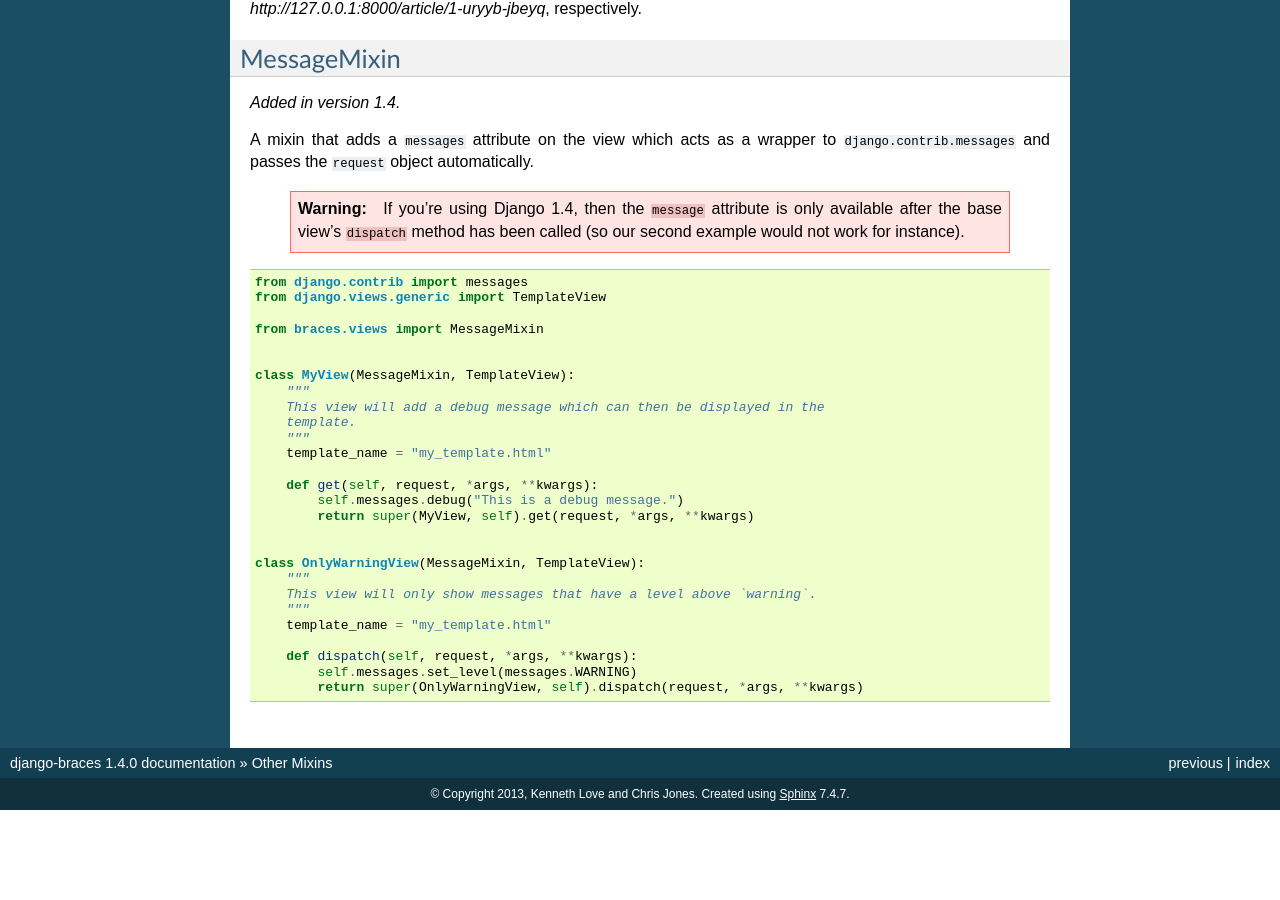
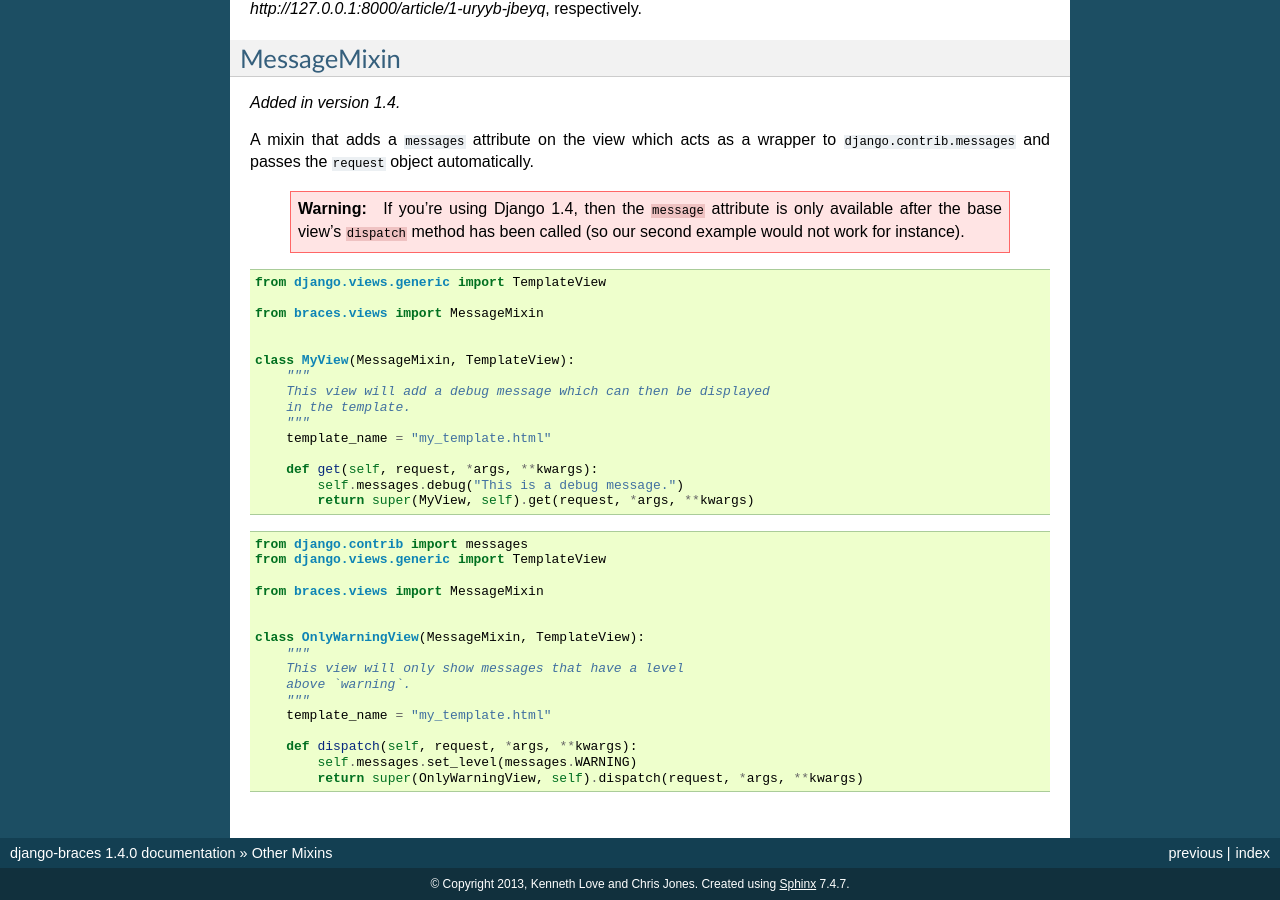
Before and after one commit to brack3t/django-braces, a Sphinx documentation site: the page built from docs/other.rst, in a window 1280 px wide and 900 px high, scrolled down 6595 px. Built offline with Sphinx 7.4.7, drawn with Linux system fonts in a browser that asks for light colours; before the commit the page ends 7405 px from its top, so only the background shows below that.

Commit message:
Split examples into two separate examples.

```diff
--- a/docs/other.rst
+++ b/docs/other.rst
@@ -430,8 +429,8 @@ to ``django.contrib.messages`` and passes the ``request`` object automatically.
 
     class MyView(MessageMixin, TemplateView):
         """
-        This view will add a debug message which can then be displayed in the
-        template.
+        This view will add a debug message which can then be displayed
+        in the template.
         """
         template_name = "my_template.html"
 
@@ -440,9 +439,18 @@ to ``django.contrib.messages`` and passes the ``request`` object automatically.
             return super(MyView, self).get(request, *args, **kwargs)
 
 
+::
+
+    from django.contrib import messages
+    from django.views.generic import TemplateView
+
+    from braces.views import MessageMixin
+
+
     class OnlyWarningView(MessageMixin, TemplateView):
         """
-        This view will only show messages that have a level above `warning`.
+        This view will only show messages that have a level
+        above `warning`.
         """
         template_name = "my_template.html"
 
```
Also changed, not shown: other parts of docs/other.rst (+0 -1 lines).
